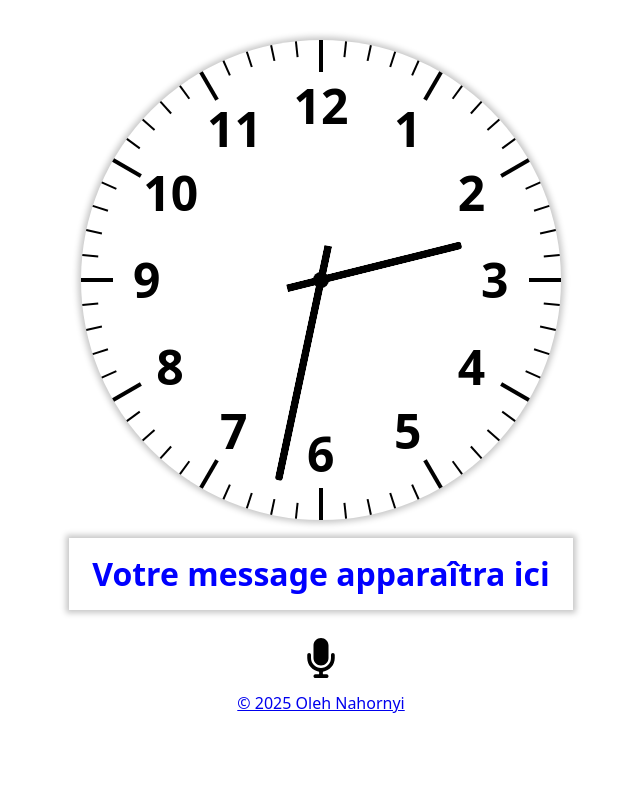
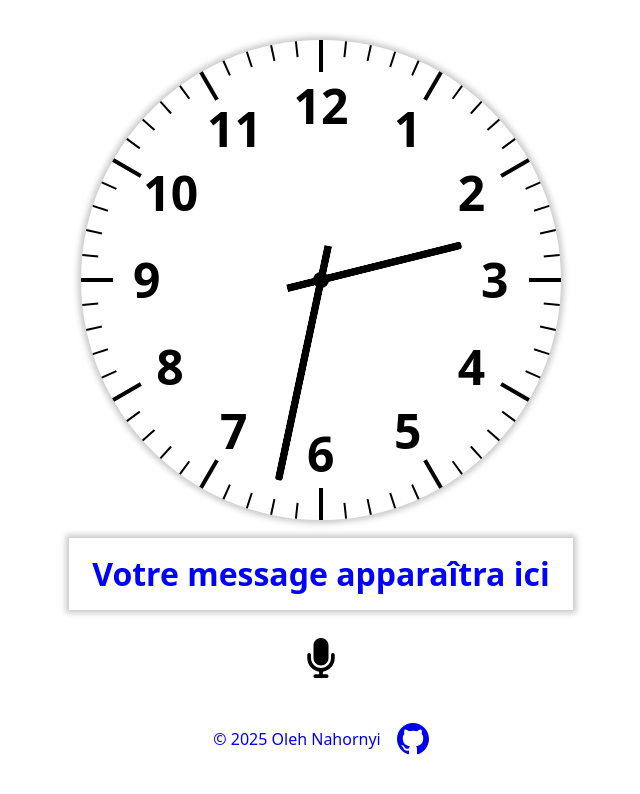
Before and after one commit to oleg578/iclock, a website: page src/index.html in a window 1280 px wide. Shown: the whole page, without its empty margins (319-959 px from the left). Drawn offline with Linux system fonts and the light colour scheme.

Commit message:
refactor footer layout and styles for improved alignment and spacing

```diff
--- a/src/index.html
+++ b/src/index.html
@@ -61,10 +61,18 @@
         <path d="M192 0C139 0 96 43 96 96V256c0 53 43 96 96 96s96-43 96-96V96c0-53-43-96-96-96zM64 216c0-13.3-10.7-24-24-24s-24 10.7-24 24v40c0 89.1 66.2 162.7 152 174.4V464H120c-13.3 0-24 10.7-24 24s10.7 24 24 24h144c13.3 0 24-10.7 24-24s-10.7-24-24-24H216V430.4c85.8-11.7 152-84.3 152-174.4V216c0-13.3-10.7-24-24-24s-24 10.7-24 24v40c0 70.7-57.3 128-128 128s-128-57.3-128-128V216z"/>
     </svg>
 </button>
-<footer>
-    <a href="https://github.com/oleg578/oleg578.github.io/tree/main/iclock"
-       data-author="https://github.com/oleg578/iclock" target="_blank">&copy; 2025 Oleh Nahornyi</a>
-</footer>
+<footer class="flex gap-8 justify-center items-center text-gray-600">
+          <a href="https://github.com/oleg578" data-author="https://github.com/oleg578"
+            target="_blank">&copy; 2025 Oleh Nahornyi</a>
+          <a href="https://github.com/oleg578/iclock" target="_blank"
+            class="hover:opacity-70 transition-opacity duration-200" title="View on GitHub">
+            <svg width="32" height="32" viewBox="0 0 24 24" fill="currentColor"
+              class="text-indigo-700 hover:text-indigo-900">
+              <path
+                d="M12 0C5.374 0 0 5.373 0 12 0 17.302 3.438 21.8 8.207 23.387c.599.111.793-.261.793-.577v-2.234c-3.338.726-4.033-1.416-4.033-1.416-.546-1.387-1.333-1.756-1.333-1.756-1.089-.745.083-.729.083-.729 1.205.084 1.839 1.237 1.839 1.237 1.07 1.834 2.807 1.304 3.492.997.107-.775.418-1.305.762-1.604-2.665-.305-5.467-1.334-5.467-5.931 0-1.311.469-2.381 1.236-3.221-.124-.303-.535-1.524.117-3.176 0 0 1.008-.322 3.301 1.23A11.509 11.509 0 0112 5.803c1.02.005 2.047.138 3.006.404 2.291-1.552 3.297-1.23 3.297-1.23.653 1.653.242 2.874.118 3.176.77.84 1.235 1.911 1.235 3.221 0 4.609-2.807 5.624-5.479 5.921.43.372.823 1.102.823 2.222v3.293c0 .319.192.694.801.576C20.566 21.797 24 17.3 24 12c0-6.627-5.373-12-12-12z" />
+            </svg>
+          </a>
+        </footer>
 <script type="application/javascript" src="./parsetime.js"></script>
 <script type="application/javascript" src="./msg2time.js"></script>
 <script type="application/javascript" src="./main.js"></script>
--- a/src/style.css
+++ b/src/style.css
@@ -333,3 +333,14 @@ div#center {
     background-color: #000000;
     border-radius: 50%;
 }
+footer {
+    margin-top: 32px;
+    display: flex;
+    justify-content: center;
+    gap: 1rem;
+    align-items: center;
+}
+footer a {
+    text-decoration: none;
+    line-height: 0;
+}
```
